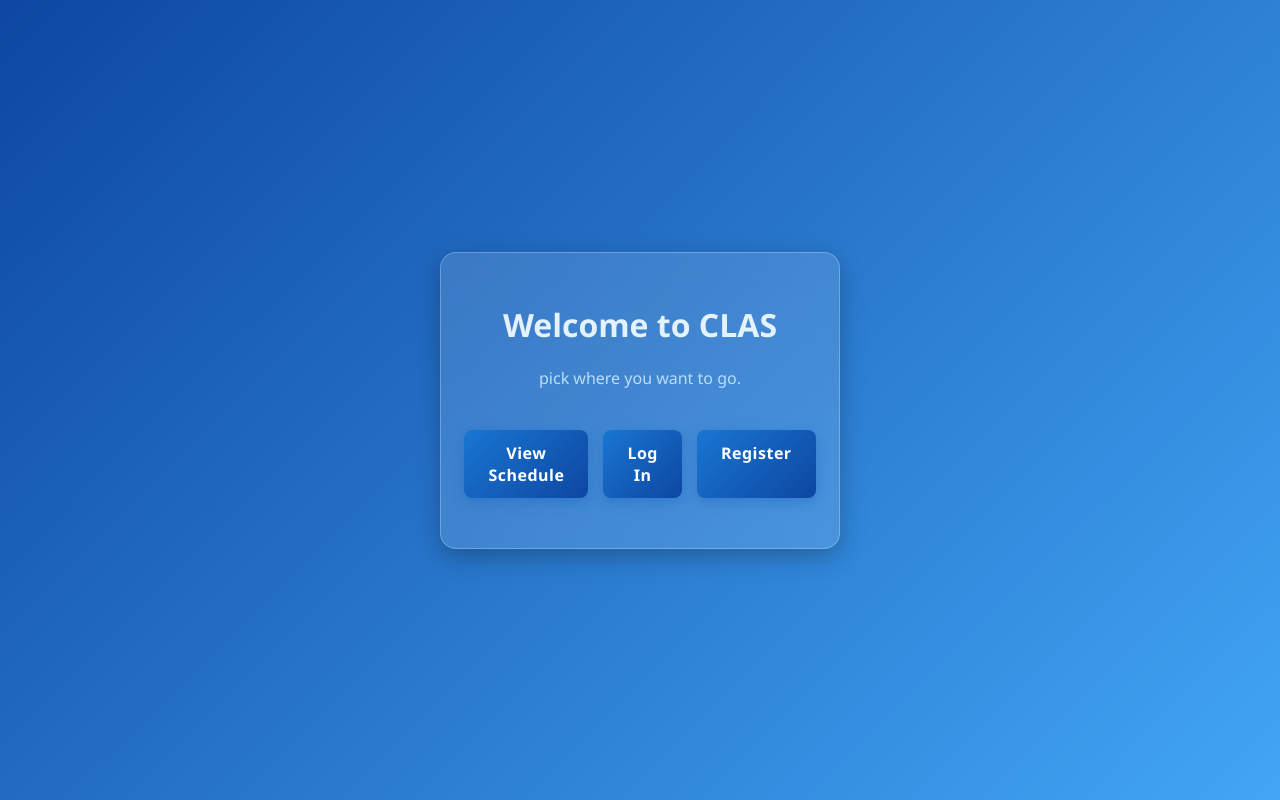
After one commit to NotSMX/Group-Sprint-3-Flask-App, a Flask app: page /home in a window 1280 px wide. The commit adds this page. Run offline with Flask 3, Linux system fonts and the light colour scheme.

Commit message:
Changes made to app.py, views.py and creation of schedule.html and home.html as a starting point for our main pages

```diff
--- a/app.py
+++ b/app.py
@@ -2,6 +2,7 @@ from flask import Flask, render_template, send_from_directory
 from views import main_blueprint
 
 app = Flask(__name__)
+app.config["SECRET_KEY"] = "dev"
 app.register_blueprint(main_blueprint)
 
 @app.route('/static/<path:filename>')
--- /dev/null
+++ b/templates/home.html
@@ -0,0 +1,19 @@
+<!DOCTYPE html>
+<html lang="en">
+<head>
+  <meta charset="UTF-8">
+  <title>Home | CLAS</title>
+  <link rel="stylesheet" href="{{ url_for('static', filename='style.css') }}">
+</head>
+<body>
+  <div class="home-container">
+    <h1>Welcome to CLAS</h1>
+    <p>pick where you want to go.</p>
+    <div class="button-group">
+      <a class="btn" href="{{ url_for('main.schedule') }}">View Schedule</a>
+      <a class="btn" href="{{ url_for('main.login') }}">Log In</a>
+      <a class="btn" href="{{ url_for('main.register') }}">Register</a>
+    </div>
+  </div>
+</body>
+</html>
--- a/templates/login.html
+++ b/templates/login.html
@@ -8,12 +8,12 @@
 <body>
   <div class="login-container">
     <h2>Welcome Back</h2>
-    <form action="/login" method="post">
+    <form action="{{ url_for('main.login') }}" method="post">
       <input type="text" name="username" placeholder="Username" required>
       <input type="password" name="password" placeholder="Password" required>
       <button type="submit">Log In</button>
     </form>
-    <a href="/register">Create an Account</a>
+    <a href="{{ url_for('main.register') }}">Create an Account</a>
   </div>
 </body>
 </html>
--- a/views.py
+++ b/views.py
@@ -1,15 +1,38 @@
-from flask import Blueprint, render_template
+from flask import Blueprint, render_template, flash, redirect, url_for, request
 
 main_blueprint = Blueprint('main', __name__)
 
-@main_blueprint.route('/')
+@main_blueprint.get("/")
+def landing():
+    return render_template("base.html")
+
+@main_blueprint.route('/home')
 def home():
-    return render_template('base.html')
+    return render_template('home.html')
 
-@main_blueprint.route('/login')
+@main_blueprint.route("/login", methods=["GET", "POST"])
 def login():
-    return render_template('login.html')
+    if request.method == "POST":
+        flash("logged in", "success")
+        return redirect(url_for("main.home"))
+    return render_template("login.html")
 
-@main_blueprint.route('/register')
+## still need authentication
+
+@main_blueprint.route("/register", methods=["GET", "POST"])
 def register():
-    return render_template('register.html')
+    if request.method == "POST":
+        u = (request.form.get("username") or "").strip()
+        p = request.form.get("password") or ""
+        if not u or not p:
+            flash("you need to provide a username and password!!", "error")
+            return render_template("register.html"), 400
+        flash("Nice! Your account has been created", "success")
+        return redirect(url_for("main.login"))
+    return render_template("register.html")
+
+## need to add user to database
+
+@main_blueprint.get("/schedule")
+def schedule():
+    return render_template("schedule.html")
```
Also changed, not shown: templates/register.html (+6 -6 lines), templates/schedule.html (added, +15 -0 lines).
